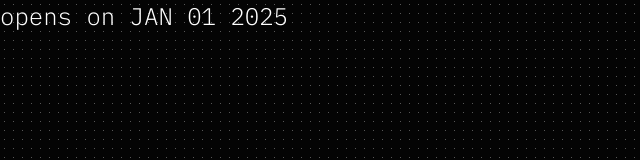
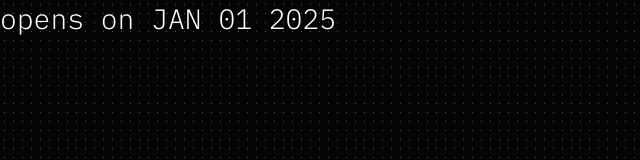
Before and after one commit to kalyan-raparthi/me, a plain HTML site: page index.html in a window 1280 px wide. Shown: the top 160 px of the page, without its empty margins (0-640 px from the left). Drawn offline with Linux system fonts and the light colour scheme.

Commit message:
index.html

```diff
--- a/index.html
+++ b/index.html
@@ -12,7 +12,7 @@
 <style>@import url('https://fonts.googleapis.com/css2?family=IBM+Plex+Mono:ital,wght@0,100;0,200;0,300;0,400;0,500;0,600;0,700;1,100;1,200;1,300;1,400;1,500;1,600;1,700&display=swap');</style>
 
 <body>
-    <h1 style="font-size: 3dvh">opens on JAN 01 2025
+    <h1 style="font-size: 3.5dvh"> opens on JAN 01 2025
     </h1>
 <!--     <button onclick="toggleFullScreen()" id="enter-button">enter</button> -->
     <br>
```
